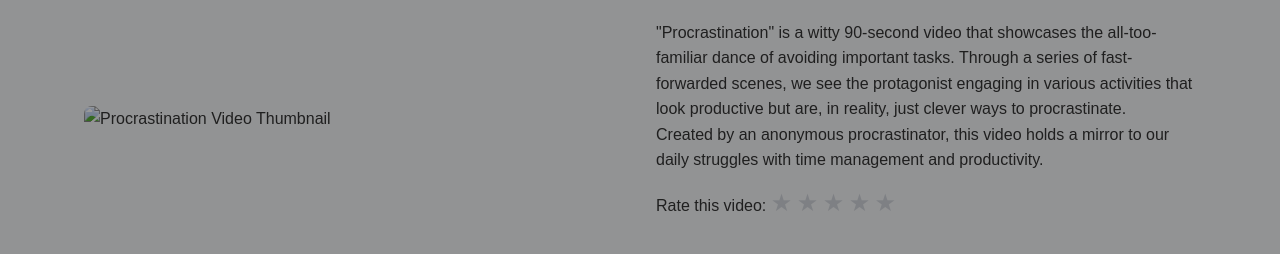
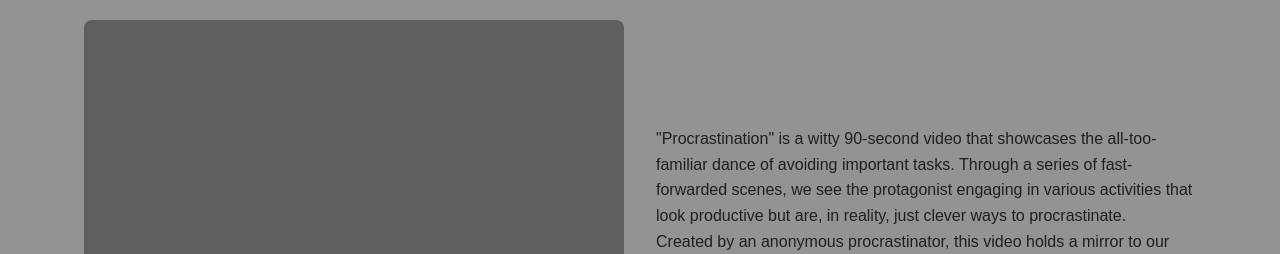
Before and after one commit to tadilbek11kz/30MFF, a plain HTML site: page index.html in a window 1280 px wide. Shown: the part 546-800 px from the top of the page. Drawn offline with Linux system fonts and the light colour scheme; the site is published under a folder, as on GitHub Pages, so addresses that start at the root find nothing.

Commit message:
feat: update assets

```diff
--- a/index.html
+++ b/index.html
@@ -42,7 +42,7 @@
                 <h2>About the Video</h2>
                 <div class="about-content">
                     <div class="about-image">
-                        <img src="/assets/img/procrastination-thumbnail.png" alt="Procrastination Video Thumbnail">
+                        <img src="assets/img/procrastination-thumbnail.png" alt="Procrastination Video Thumbnail">
                     </div>
                     <div class="about-text">
                         <p>"Procrastination" is a witty 90-second video that showcases the all-too-familiar dance of avoiding important tasks. Through a series of fast-forwarded scenes, we see the protagonist engaging in various activities that look
```
